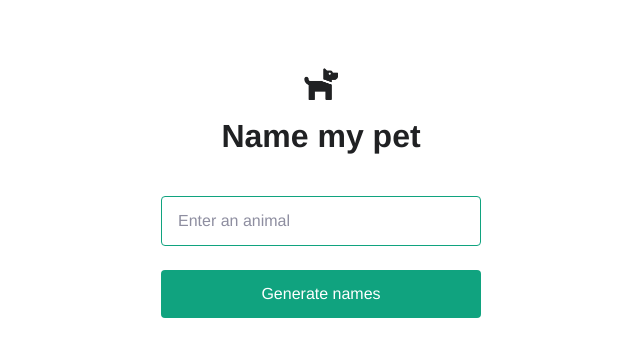
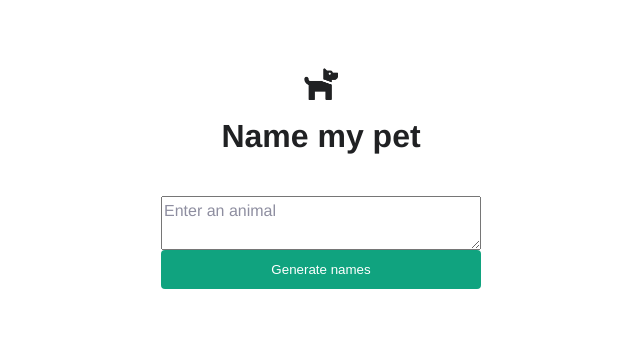
Before and after one commit to adityatadimeti/GenEd, a Next.js app: page / in a window 1280 px wide. Shown: the top 356 px of the page, without its empty margins (319-959 px from the left). Built offline with nearby package versions, Linux system fonts and the light colour scheme; a web font is replaced by a local one.

Commit message:
added warpped text and resizable input box

```diff
--- a/pages/index.js
+++ b/pages/index.js
@@ -42,9 +42,10 @@ export default function Home() {
         <img src="/dog.png" className={styles.icon} />
         <h3>Name my pet</h3>
         <form onSubmit={onSubmit}>
-          <input
+          <textarea
             type="text"
             name="animal"
+            wrap = "soft"
             placeholder="Enter an animal"
             value={animalInput}
             onChange={(e) => setAnimalInput(e.target.value)}
--- a/pages/index.module.css
+++ b/pages/index.module.css
@@ -14,7 +14,7 @@
   font-style: normal;
 }
 .main,
-.main input {
+.main textarea {
   font-size: 16px;
   line-height: 24px;
   color: #353740;
```
